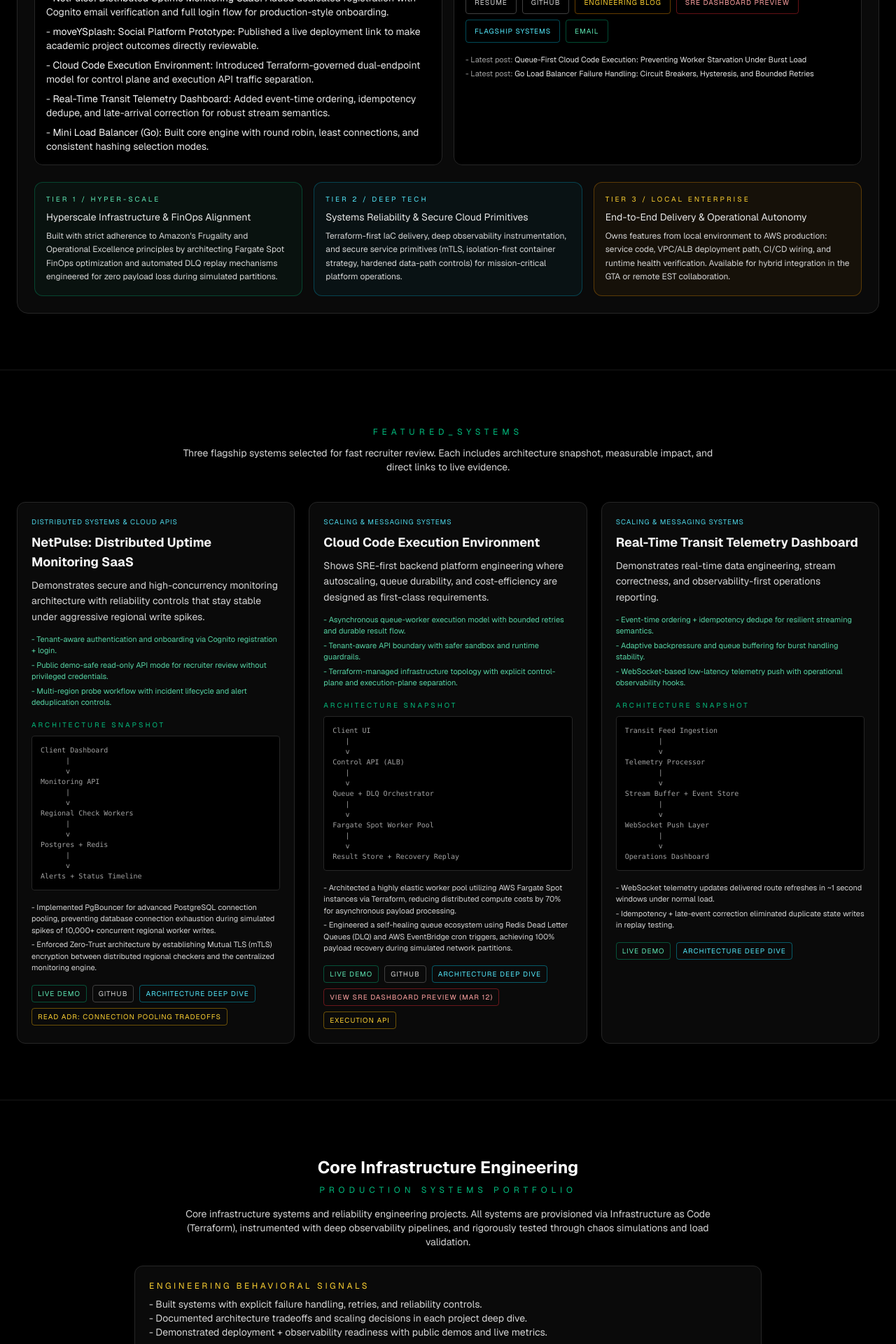
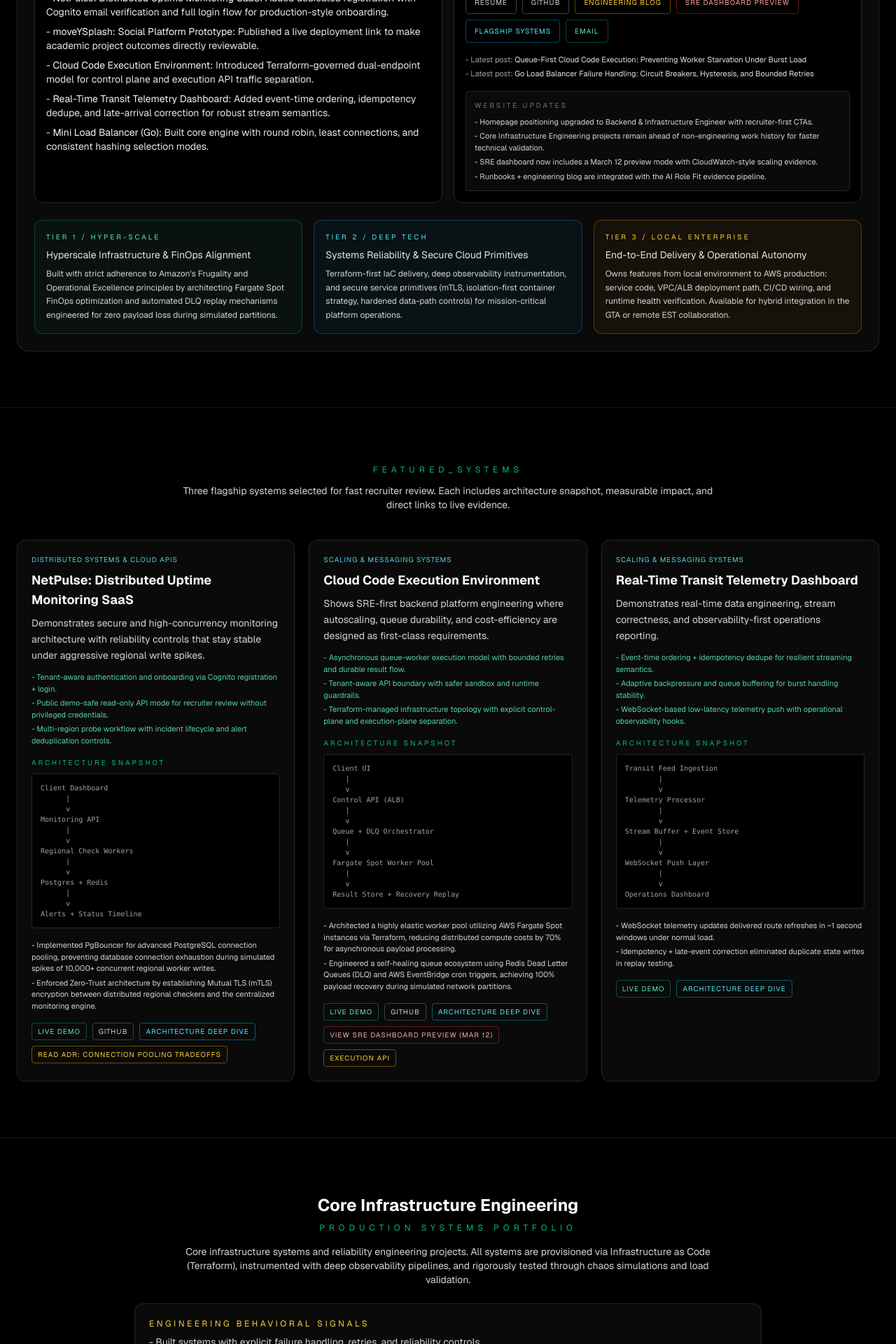
Before and after one commit to MohammedVep/mohammed-portfolio, a Next.js app: page / in a window 1280 px wide. Shown: the part 1340-3260 px from the top of the page at 70% size. Built offline with nearby package versions, Linux system fonts and the light colour scheme.

Commit message:
Refresh site/app update visibility across recruiter sections

```diff
--- a/app/system-design/ai-role-fit/page.tsx
+++ b/app/system-design/ai-role-fit/page.tsx
@@ -27,7 +27,7 @@ export default function AIRoleFitSystemDesignPage() {
           <ul className="list-disc space-y-2 pl-5 text-sm text-neutral-300">
             <li>Generate recruiter-ready fit briefs grounded in concrete project evidence.</li>
             <li>Keep scoring transparent through explicit weighted categories.</li>
-            <li>Auto-refresh alignment when project metadata changes in Project Vault.</li>
+            <li>Auto-refresh alignment when project metadata changes in Core Infrastructure Engineering.</li>
           </ul>
         </section>
 
--- a/components/sections/contact/Contact.tsx
+++ b/components/sections/contact/Contact.tsx
@@ -2,8 +2,33 @@
 
 import { MotionDiv } from "@/components/ui/motion";
 import { profileData } from "@/content/profile";
+import { projectsData } from "@/content/projects";
+
+const liveAppOrder = [
+  "netpulse",
+  "cloud-code-execution",
+  "realtime-transit-telemetry",
+  "mini-load-balancer",
+] as const;
+
+const liveAppLabels: Record<(typeof liveAppOrder)[number], string> = {
+  netpulse: "NetPulse",
+  "cloud-code-execution": "Cloud Code Execution",
+  "realtime-transit-telemetry": "Transit Telemetry",
+  "mini-load-balancer": "Mini Load Balancer",
+};
 
 export default function Contact() {
+  const liveApps = liveAppOrder
+    .map((id) => projectsData.find((project) => project.id === id))
+    .filter(
+      (project): project is (typeof projectsData)[number] => Boolean(project?.liveUrl)
+    )
+    .map((project) => ({
+      id: project.id as (typeof liveAppOrder)[number],
+      url: project.liveUrl as string,
+    }));
+
   return (
     <MotionDiv
       initial={{ opacity: 0, y: 20 }}
@@ -54,7 +79,26 @@ export default function Contact() {
             </a>
           </div>
 
-          <div className="mt-8 flex flex-wrap items-center justify-center gap-3">
+          <div className="mt-8">
+            <p className="mb-3 text-center text-[10px] uppercase tracking-[0.35em] text-emerald-500">
+              Live Portfolio Apps
+            </p>
+            <div className="flex flex-wrap items-center justify-center gap-3">
+              {liveApps.map((app) => (
+                <a
+                  key={app.id}
+                  href={app.url}
+                  target="_blank"
+                  rel="noreferrer"
+                  className="rounded-full border border-neutral-700 px-4 py-2 text-xs font-mono uppercase tracking-widest text-neutral-300 transition hover:border-emerald-400/60 hover:text-emerald-200"
+                >
+                  {liveAppLabels[app.id]} Live
+                </a>
+              ))}
+            </div>
+          </div>
+
+          <div className="mt-6 flex flex-wrap items-center justify-center gap-3">
             <a
               href={profileData.resumeUrl}
               target="_blank"
@@ -63,14 +107,6 @@ export default function Contact() {
             >
               Download Resume
             </a>
-            <a
-              href={profileData.netPulseLiveUrl}
-              target="_blank"
-              rel="noreferrer"
-              className="rounded-full border border-neutral-700 px-4 py-2 text-xs font-mono uppercase tracking-widest text-neutral-300 transition hover:border-emerald-400/60 hover:text-emerald-200"
-            >
-              View NetPulse Live
-            </a>
           </div>
         </div>
       </section>
--- a/components/sections/recruiter-index/RecruiterIndex.tsx
+++ b/components/sections/recruiter-index/RecruiterIndex.tsx
@@ -5,6 +5,12 @@ import { blogPostsSorted } from "@/content/blog";
 export default function RecruiterIndex() {
   const liveProjectCount = projectsData.filter((project) => Boolean(project.liveUrl)).length;
   const systemDesignCount = projectsData.filter((project) => Boolean(project.systemDesignUrl)).length;
+  const websiteUpdates = [
+    "Homepage positioning upgraded to Backend & Infrastructure Engineer with recruiter-first CTAs.",
+    "Core Infrastructure Engineering projects remain ahead of non-engineering work history for faster technical validation.",
+    "SRE dashboard now includes a March 12 preview mode with CloudWatch-style scaling evidence.",
+    "Runbooks + engineering blog are integrated with the AI Role Fit evidence pipeline.",
+  ];
   const recentUpgrades = projectsData
     .flatMap((project) =>
       (project.recentUpdates ?? []).slice(0, 1).map((item) => ({
@@ -115,6 +121,17 @@ export default function RecruiterIndex() {
                   </p>
                 ))}
               </div>
+
+              <div className="mt-4 rounded border border-neutral-800 bg-neutral-950 p-3">
+                <p className="text-[10px] uppercase tracking-[0.3em] text-neutral-500">
+                  Website Updates
+                </p>
+                <div className="mt-2 space-y-1 text-[11px] text-neutral-300">
+                  {websiteUpdates.map((item) => (
+                    <p key={item}>- {item}</p>
+                  ))}
+                </div>
+              </div>
             </div>
           </div>
 
--- a/components/sections/role-fit/RoleFit.tsx
+++ b/components/sections/role-fit/RoleFit.tsx
@@ -635,7 +635,7 @@ export default function RoleFit() {
           <div className="mb-6 rounded-2xl border border-neutral-800 bg-neutral-950 p-5">
             <p className="text-xs uppercase tracking-widest text-neutral-500">How This AI System Works</p>
             <div className="mt-3 space-y-2 text-sm text-neutral-300">
-              <p>- Pulls evidence from Project Vault and Engineering Blog fields: architecture, upgrades, stress tests, and impact metrics.</p>
+              <p>- Pulls evidence from Core Infrastructure Engineering projects and Engineering Blog fields: architecture, upgrades, stress tests, and impact metrics.</p>
               <p>- Uses deterministic keyword + weighted scoring (no black-box generation).</p>
               <p>- Produces transparent score breakdown plus proof depth from live/repo/design/metrics signals.</p>
               <p>- Automatically updates as portfolio projects evolve, so scoring reflects your latest work.</p>
```
